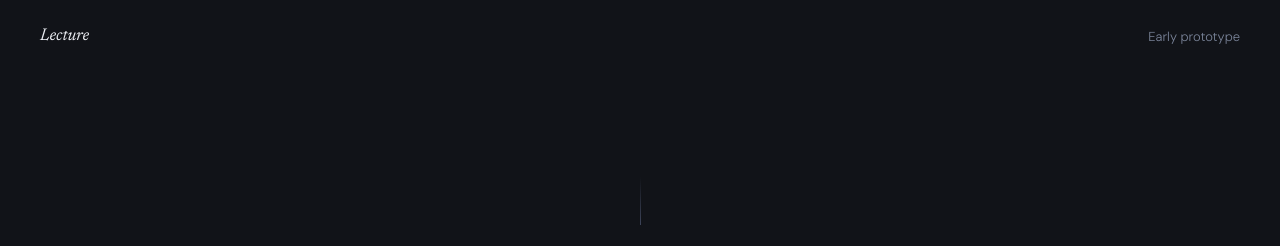
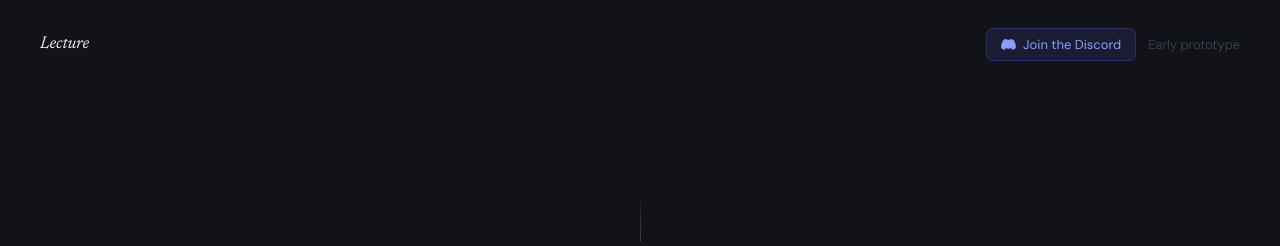
Before and after one commit to afk-island/lecture, a plain HTML site: page index.html in a window 1280 px wide. Shown: the top 246 px of the page. Drawn offline with nearby package versions, Linux system fonts and the light colour scheme.

Commit message:
Update index.html
add discord button

```diff
--- a/index.html
+++ b/index.html
@@ -339,7 +339,13 @@ footer {
 
 <div class="wordmark-bar">
   <div class="wordmark">Lecture</div>
-  <div class="wordmark-nav">Early prototype</div>
+<div style="display:flex;align-items:center;gap:12px;">
+    <a href="#" id="discord-link" style="display:inline-flex;align-items:center;gap:7px;background:rgba(88,101,242,0.12);border:1px solid rgba(88,101,242,0.25);color:#8b9dff;border-radius:7px;padding:7px 14px;font-size:13px;font-weight:400;text-decoration:none;transition:background 0.15s;" onmouseover="this.style.background='rgba(88,101,242,0.2)'" onmouseout="this.style.background='rgba(88,101,242,0.12)'">
+      <svg width="15" height="11" viewBox="0 0 24 18" fill="currentColor"><path d="M20.317 1.492a19.84 19.84 0 0 0-4.885-1.515.074.074 0 0 0-.079.037c-.21.375-.444.864-.608 1.25a18.27 18.27 0 0 0-5.487 0 12.64 12.64 0 0 0-.617-1.25.077.077 0 0 0-.079-.037A19.736 19.736 0 0 0 3.677 1.492a.07.07 0 0 0-.032.027C.533 6.093-.32 10.555.099 14.961a.08.08 0 0 0 .031.055 19.9 19.9 0 0 0 5.993 3.03.078.078 0 0 0 .084-.028c.462-.63.874-1.295 1.226-1.994a.076.076 0 0 0-.041-.106 13.107 13.107 0 0 1-1.872-.892.077.077 0 0 1-.008-.128 10.2 10.2 0 0 0 .372-.292.074.074 0 0 1 .077-.01c3.928 1.793 8.18 1.793 12.062 0a.074.074 0 0 1 .078.01c.12.098.246.198.373.292a.077.077 0 0 1-.006.127 12.299 12.299 0 0 1-1.873.892.077.077 0 0 0-.041.107c.36.698.772 1.362 1.225 1.993a.076.076 0 0 0 .084.028 19.839 19.839 0 0 0 6.002-3.03.077.077 0 0 0 .032-.054c.5-5.177-.838-9.674-3.549-13.442a.061.061 0 0 0-.031-.03z"/></svg>
+      Join the Discord
+    </a>
+    <div style="font-size:13px;color:var(--text-3);font-weight:300;">Early prototype</div>
+  </div>
 </div>
 
 <section class="hero">
@@ -378,7 +384,7 @@ footer {
     </div>
     <div class="what-point">
       <div class="point-label">Forums that fossilize</div>
-      <div class="point-body">Discussions are private to people who've completed a given track. They close after 50 posts and become permanently citable. <strong>What rises to the top is what gets referenced,</strong> not what gets upvoted fastest.</div>
+      <div class="point-body">Discussions are private to people who've completed a given track. They close after 50 posts and become permanently citable. </div>
     </div>
     <div class="what-point">
       <div class="point-label">Any subject</div>
@@ -399,7 +405,7 @@ footer {
     </div>
 
     <div class="disclaimer">
-      <strong>This is an early prototype</strong> built by one person to explore an idea. Accounts, the map view, forums, and multi-track browsing are not yet functional. Exercise generation requires an Anthropic API key. Some things will break. That's the point of showing it early.
+      <strong>This is an  prototype</strong> built by one person to explore an idea. Accounts, the map view, forums, and multi-track browsing are not yet functional. Exercise generation requires an Anthropic API key. Some things will break. That's the point of showing it early.
     </div>
 
     <div class="demo-cta">
```
